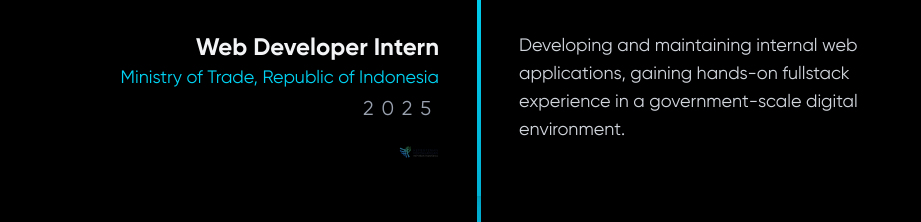
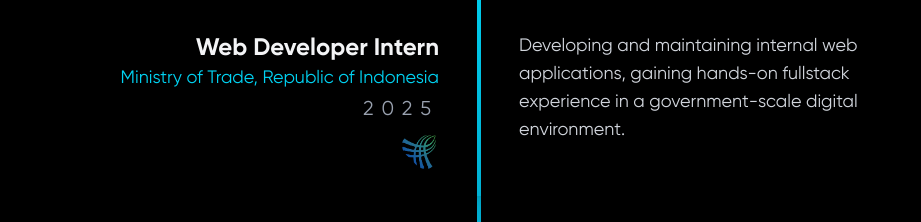
Before and after one commit to akmaaltaufiq/portfolio-akmal, a Next.js app: page / in a window 1280 px wide. Shown: the part 1800-2022 px from the top of the page, without its empty margins (161-1082 px from the left). Built offline with nearby package versions, Linux system fonts and the light colour scheme.

Commit message:
fix: kemendag logo

```diff
--- a/src/components/ExperienceTimeline.tsx
+++ b/src/components/ExperienceTimeline.tsx
@@ -12,7 +12,7 @@
     year: "2025",
     description:
       "Developing and maintaining internal web applications, gaining hands-on fullstack experience in a government-scale digital environment.",
-    logos: ["/exp_logos/logo_kemendag.svg"],
+    logos: ["/exp_logos/logo-kemendag.png"],
   },
   {
     id: 2,
```
Also changed, not shown: public/exp_logos/logo-kemendag.png (added), public/techstack/logo_kemendag.jpg (added).
